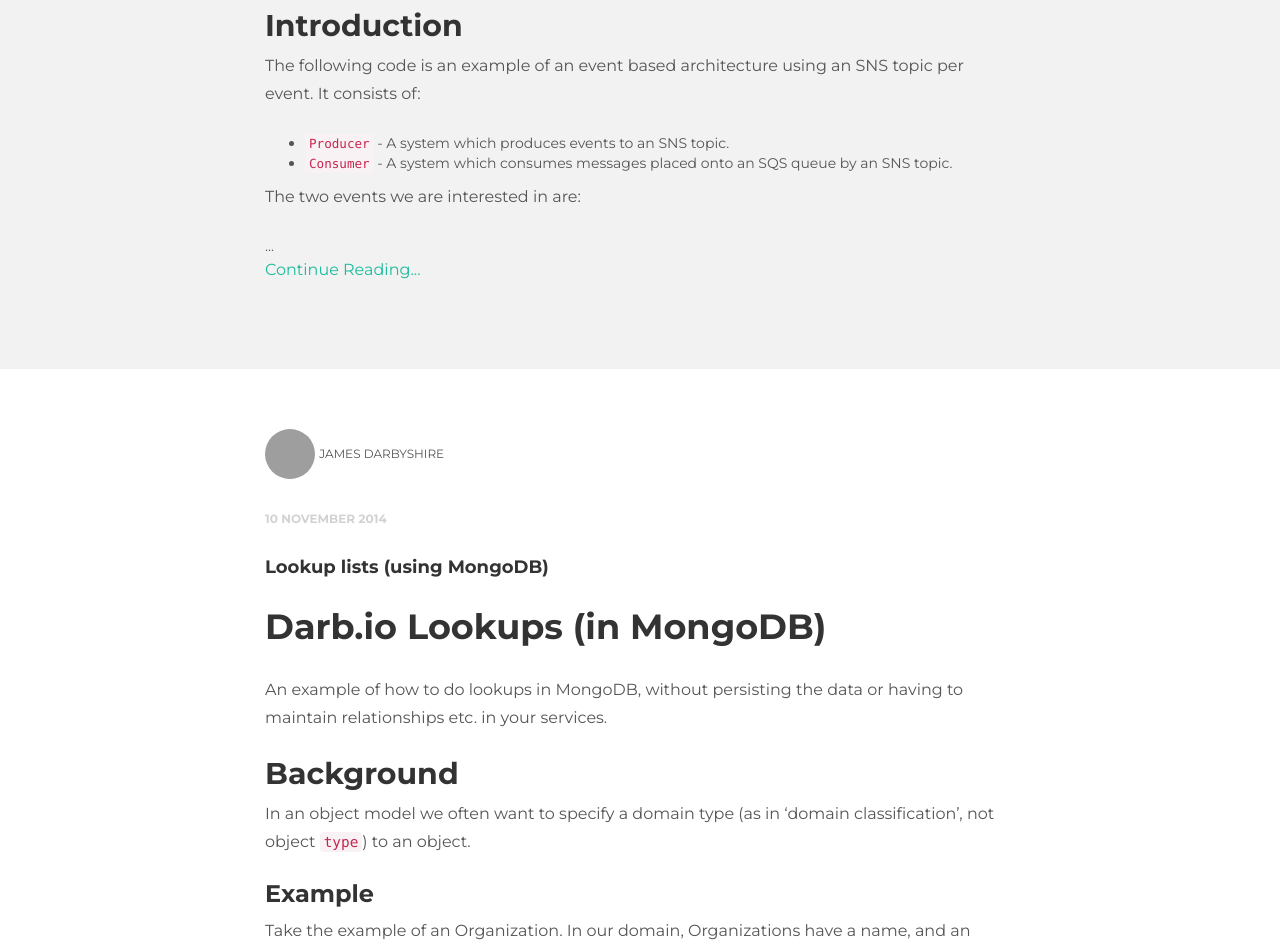
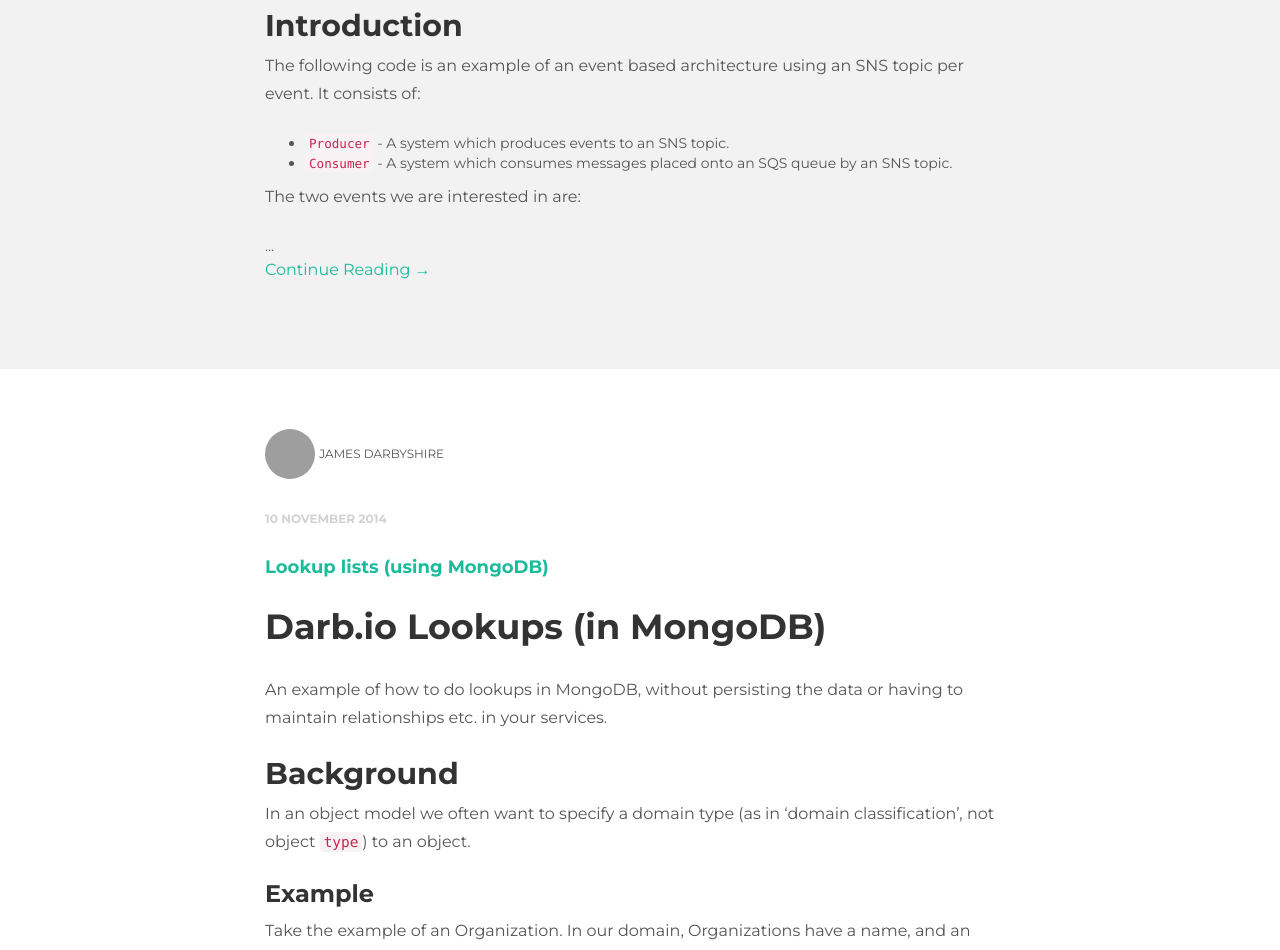
Before and after one commit to darbio/darbio.github.io, a Jekyll site: the page built from blog.html, in a window 1280 px wide and 1400 px high, scrolled down 528 px. Shown: the top 950 px of the window. Built offline with Jekyll 4.4.1, drawn with Linux system fonts in a browser that asks for light colours; nearby versions of some CDN libraries; some of the changed text lies outside the part shown; grey boxes are pictures that could not be loaded.

Commit message:
Update blog.html

```diff
--- a/blog.html
+++ b/blog.html
@@ -10,9 +10,9 @@ permalink: /blog/index.html
 				<div class="col-lg-8 col-lg-offset-2">
 					<p><img src="http://www.gravatar.com/avatar/ce198ab23bedb46c953a2582e00cade3?s=50&d=mm" width="50px" height="50px" class="img-circle"> <ba>James Darbyshire</ba></p>
 					<p><bd>{{ post.date | date_to_long_string }}</bd></p>
-					<h4>{{ post.title }}</h4>
+					<h4><a href="{{ post.url }}">{{ post.title }}</a></h4>
 					{{ post.content  | truncatewords:75}}
-					<p><a href="{{ post.url }}">Continue Reading...</a></p>
+					<p><a href="{{ post.url }}">Continue Reading &rarr;</a></p>
 				</div>
 			</div><!-- /row -->
 	    </div> <!-- /container -->
```
